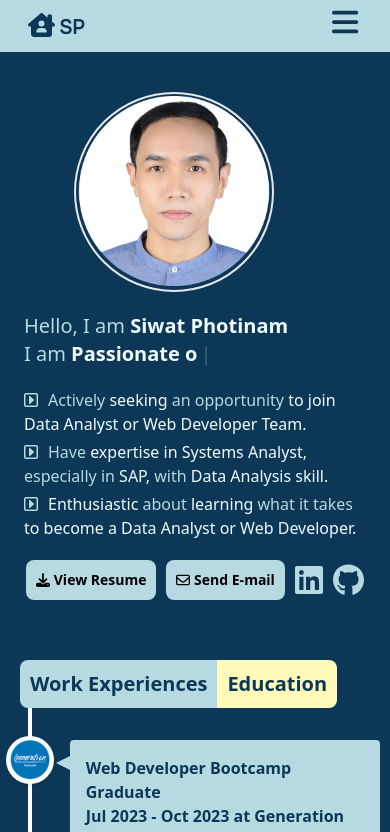
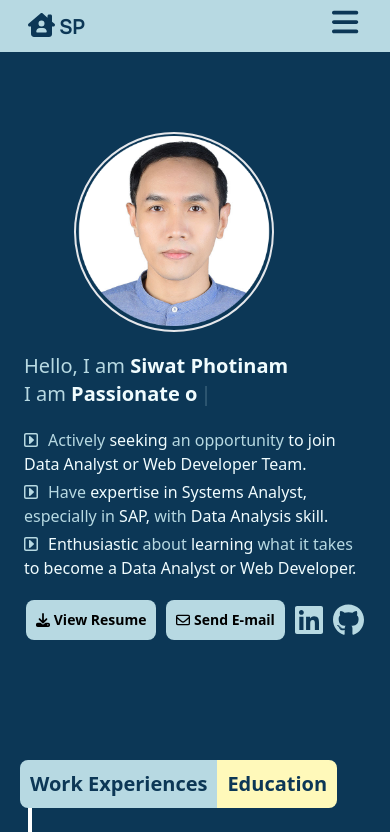
Before and after one commit to siwatoa/portfoliov1, a React (Vite) app: page / in a window 390 px wide. Shown: the top 832 px of the page. Built offline with nearby package versions, Linux system fonts and the light colour scheme.

Commit message:
fix css AboutMe

```diff
--- a/src/sections/AboutMe.jsx
+++ b/src/sections/AboutMe.jsx
@@ -19,7 +19,7 @@ import { SoftSet } from "../contents/AboutMe";
 const AboutMe = () => {
     return (
         <>
-            <div className="wordcov1 inline-block flex justify-left ml-5 mt-5 md:ml-0 md:mt-0 md:justify-center">
+            <div className="wordcov1 inline-block flex justify-left ml-5 mt-20 md:ml-0 md:mt-0 md:justify-center">
             <div className="word1 bg-[#B7D9E2] font-black text-[#0C3756]
                  text-xl md:text-4xl mt-10 md:mt-40 py-2.5 px-2.5 rounded-tl-lg rounded-bl-lg">
                Work Experiences
@@ -100,7 +100,7 @@ const AboutMe = () => {
             </div>
 
             <div className="alltech flex justify-center">
-            <div className="text grid grid-cols-9 w-[600px] md:w-[1000px] mx-5 my-5">
+            <div className="text grid grid-cols-6 md:grid-cols-9 w-[400px] md:w-[1000px] mx-5 my-5">
                {TechSet.map((item, index) => (
                  <div key={index} className={`cols-span-1 ${index % 2 === 0 ? "bg-[#F0FCFE]" : "bg-[#B7D9E2]"} rounded-lg mx-1 my-1`}>
                    <div className="flex flex-row justify-center mt-2">
--- a/src/sections/HomeFirst.jsx
+++ b/src/sections/HomeFirst.jsx
@@ -19,7 +19,7 @@ const HomeFirst = () => {
     return(
         <>
 
-        <section className="home grid grid-cols-1 md:grid-cols-2 md:gap-0 mt-10 md:mt-24 mx-6">
+        <section className="home grid grid-cols-1 md:grid-cols-2 md:gap-0 mt-20 md:mt-24 mx-6">
 
         <div className="intro col-span-1 order-2 md:order-1 -w-2/3">
           <div className="arrangeintro ml-15 md:ml-10">
```
